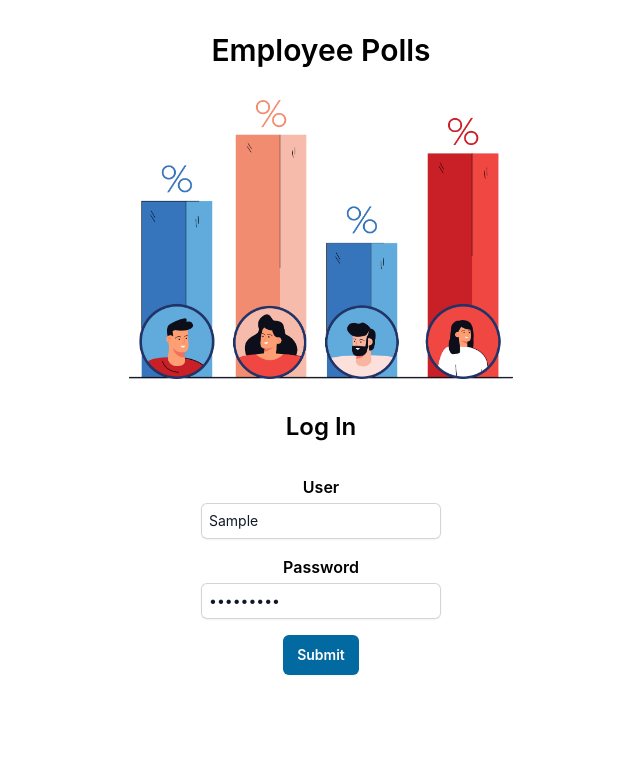
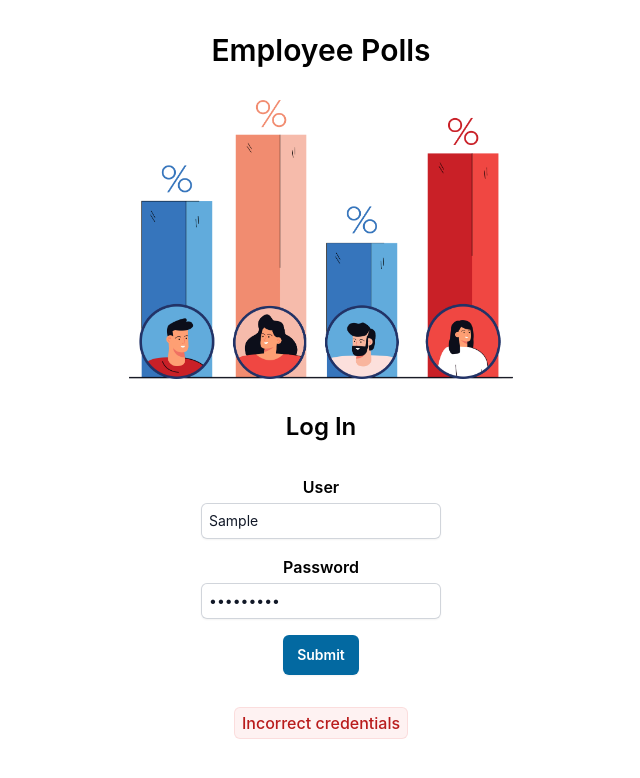
Before and after one commit to LefMerk/employee-polls, a React (Create React App) app: page /login in a window 1280 px wide. Both pictures are taken after typing "Sample", "Sample123" into the empty fields and a click on the button "Submit". Shown: the top 778 px of the page, without its empty margins (319-959 px from the left). Built offline with nearby package versions, Linux system fonts and the light colour scheme.

Commit message:
feature: Added error message if credentials are wrong

```diff
--- a/src/actions/authedUser.js
+++ b/src/actions/authedUser.js
@@ -1,10 +1,18 @@
 export const SET_AUTHED_USER = "SET_AUTHED_USER";
 export const LOGOUT_AUTHED_USER = "LOGOUT_AUTHED_USER";
+export const NOT_AUTHED_USER = "NOT_AUTHED_USER";
 
 export function setAuthedUser(authedUser) {
     return {
         type: SET_AUTHED_USER,
         authedUser,
+    }
+}
+
+export function notAuthedUser(error) {
+    return {
+        type: NOT_AUTHED_USER,
+        error
     }
 }
 
@@ -23,6 +31,9 @@ export function handleLogin(username, password) {
         if (user) {
             return dispatch(setAuthedUser(user))
         }
+        else {
+            dispatch(notAuthedUser('Not authorised'));
+        }
     };
 }
 
--- a/src/components/App.js
+++ b/src/components/App.js
@@ -21,7 +21,7 @@ function App() {
 
   return (
     <div className="App">
-      {userLoggedIn
+      {userLoggedIn && userLoggedIn !== 'Not authorised'
         ? <>
             <NavBar />
             <Routes>
--- a/src/components/Leaderboard.js
+++ b/src/components/Leaderboard.js
@@ -11,13 +11,13 @@ export default function Leaderboard() {
 
     return(
         <div className="flex flex-col justify-center items-between max-w-4xl m-auto mt-5 border border-zinc-300 rounded-md">
-            <div className="flex flex-row font-semibold justify-between border-b border-zinc-300">
+            <div className="flex flex-row font-semibold justify-between bg-gray-100 rounded-t-md">
                 <div className="basis-1/2 w-full border-r border-zinc-300 p-2">Users</div>
                 <div className="basis-1/4 w-full border-r border-zinc-300 p-2">Answered</div>
                 <div className="basis-1/4 w-full p-2">Created</div>
             </div>
             {sortedUsers.map(user =>
-                <div key={user.user.id} className="flex flex-row justify-between items-center border-b border-zinc-300 h-16">
+                <div key={user.user.id} className="flex flex-row justify-between items-center border-t border-zinc-300 h-16">
                     <div className="basis-1/2 w-full flex gap-3 items-center p-2 border-r border-zinc-300">
                         <img src={user.user.avatarURL} className="h-fit w-10 rounded-full border border-gray-700" alt="user" />
                         <div className="flex flex-col">
--- a/src/components/Login.js
+++ b/src/components/Login.js
@@ -1,9 +1,11 @@
 import { useState } from "react";
-import { useDispatch } from "react-redux";
+import { useDispatch, useSelector } from "react-redux";
 import loginImg from "../assets/login_poll.png";
 import { handleLogin } from "../actions/authedUser";
 
 export default function Login() {
+    const error = useSelector(state => state.authedUser);
+
     const dispatch = useDispatch();
 
     const [user, setUser] = useState('');
@@ -54,6 +56,7 @@ export default function Login() {
                     Submit
                 </button>
             </form>
+            {error && <div className="inline-flex items-center rounded-md bg-red-50 px-2 py-1 text-base font-medium text-red-700 ring-1 ring-inset ring-red-600/10">Incorrect credentials</div>}
         </div>
     );
 }
--- a/src/reducers/authedUser.js
+++ b/src/reducers/authedUser.js
@@ -1,5 +1,4 @@
-import { SET_AUTHED_USER, LOGOUT_AUTHED_USER } from "../actions/authedUser";
-
+import { SET_AUTHED_USER, LOGOUT_AUTHED_USER, NOT_AUTHED_USER } from "../actions/authedUser";
 
 export default function authedUser(state = null, action) {
     switch (action.type) {
@@ -7,6 +6,8 @@ export default function authedUser(state = null, action) {
             return action.authedUser;
         case LOGOUT_AUTHED_USER:
             return null;
+        case NOT_AUTHED_USER:
+            return action.error;
         default:
             return state;
     }
```
